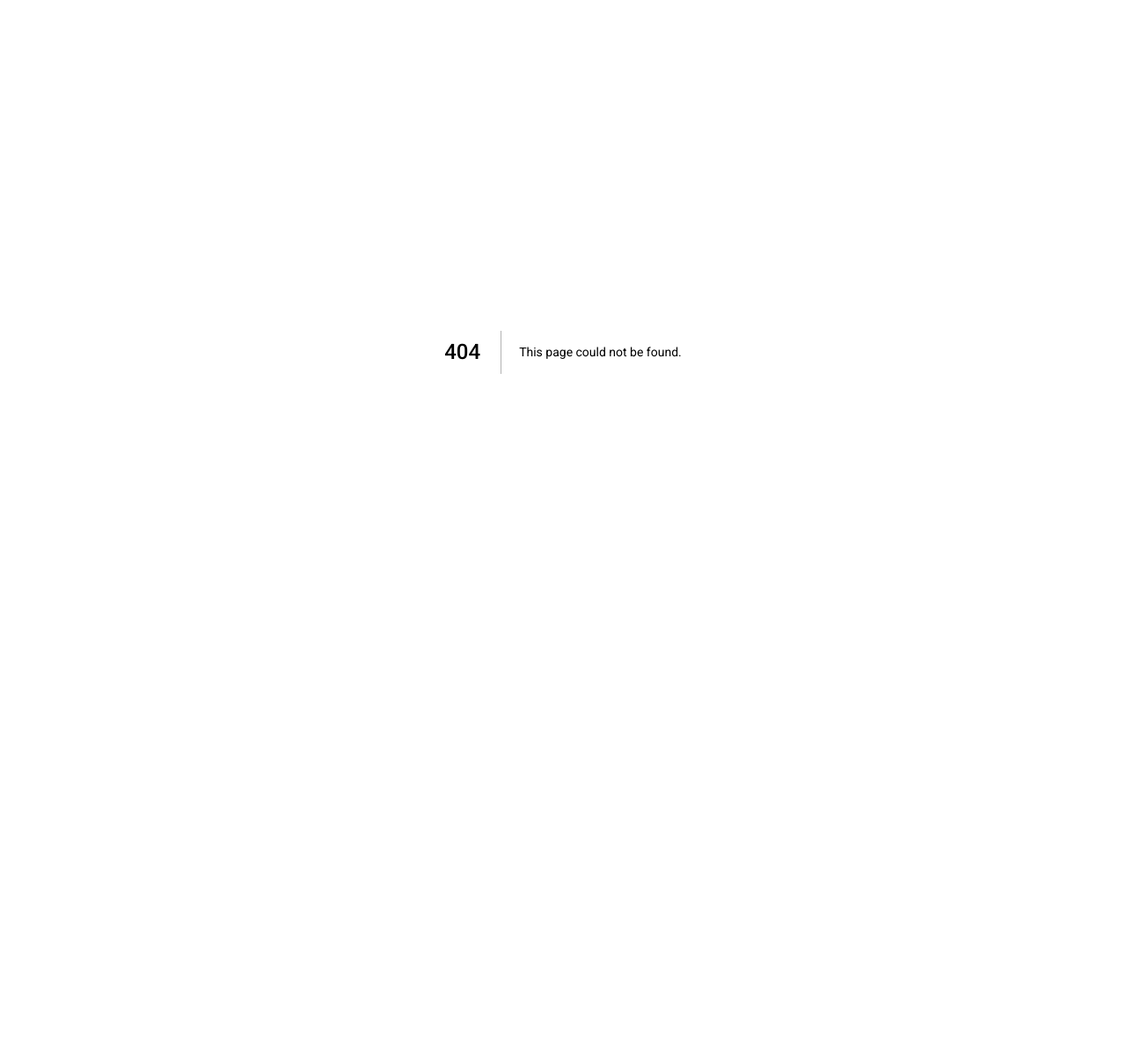
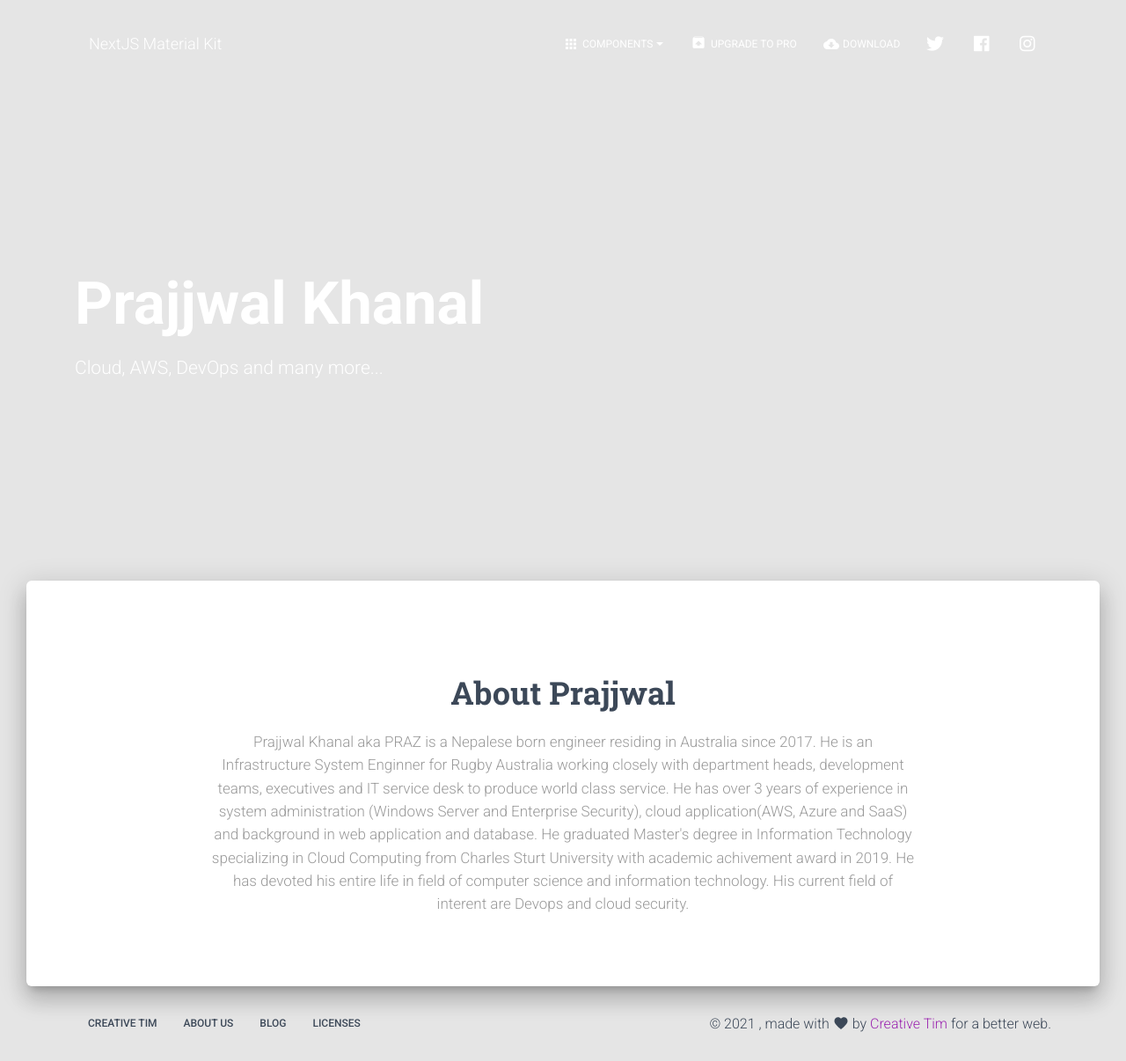
Before and after one commit to prajjwalkhanal/NextJS-PersonalWebsite, a Next.js app: page /landingpage in a window 1280 px wide. Before the commit this address had no page. Shown: the whole page at 88% size. Before the commit the page ends 800 px from the top, so only its background shows below. Built offline with nearby package versions, Linux system fonts and the light colour scheme.

Commit message:
Till AboutMe

```diff
--- /dev/null
+++ b/pages-sections/LandingPage-Sections/AboutMe.js
@@ -0,0 +1,37 @@
+import React from "react";
+// @material-ui/core components
+import { makeStyles } from "@material-ui/core/styles";
+
+// @material-ui/icons
+import Chat from "@material-ui/icons/Chat";
+import VerifiedUser from "@material-ui/icons/VerifiedUser";
+import Fingerprint from "@material-ui/icons/Fingerprint";
+// core components
+import GridContainer from "components/Grid/GridContainer.js";
+import GridItem from "components/Grid/GridItem.js";
+import InfoArea from "components/InfoArea/InfoArea.js";
+
+import styles from "assets/jss/nextjs-material-kit/pages/landingPageSections/productStyle.js";
+
+const useStyles = makeStyles(styles);
+
+export default function AboutMe() {
+  const classes = useStyles();
+  return (
+    <div className={classes.section}>
+      <GridContainer justify="center">
+        <GridItem xs={12} sm={12} md={8}>
+          <h2 className={classes.title}>About Prajjwal</h2>
+          <h5 className={classes.description}>
+            Prajjwal Khanal aka PRAZ is a Nepalese born engineer residing in Australia since 2017.
+            He is an Infrastructure System Enginner for Rugby Australia working closely with department heads, development teams, executives and IT service desk to produce world class service.
+            He has over 3 years of experience in system administration (Windows Server and Enterprise Security), cloud application(AWS, Azure and SaaS) and background in web application and database.
+
+            He graduated Master's degree in Information Technology specializing in Cloud Computing from Charles Sturt University with academic achivement award in 2019.
+            He has devoted his entire life in field of computer science and information technology. His current field of interent are Devops and cloud security.
+          </h5>
+        </GridItem>
+      </GridContainer>
+      </div>
+    );
+}
--- a/pages/index.js
+++ b/pages/index.js
@@ -3,7 +3,7 @@ import Router from "next/router";
 
 export default class Index extends Component {
   componentDidMount = () => {
-    Router.push("/components");
+    Router.push("/landingpage");
   };
 
   render() {
--- /dev/null
+++ b/pages/landingpage.js
@@ -0,0 +1,63 @@
+import React from "react";
+// nodejs library that concatenates classes
+import classNames from "classnames";
+// react components for routing our app without refresh
+import Link from "next/link";
+// @material-ui/core components
+import { makeStyles } from "@material-ui/core/styles";
+// @material-ui/icons
+// core components
+import Header from "components/Header/Header.js";
+import HeaderLinks from "components/Header/HeaderLinks.js";
+import Footer from "components/Footer/Footer.js";
+import GridContainer from "components/Grid/GridContainer.js";
+import GridItem from "components/Grid/GridItem.js";
+import Button from "components/CustomButtons/Button.js";
+import Parallax from "components/Parallax/Parallax.js";
+// sections for this page
+import AboutMe from "pages-sections/LandingPage-Sections/AboutMe.js";
+//import MySkill from "pages-sections/LandingPage-Sections/MySkill.js";
+
+import styles from "assets/jss/nextjs-material-kit/pages/components.js";
+
+const useStyles = makeStyles(styles);
+
+export default function Components(props) {
+  const classes = useStyles();
+  const { ...rest } = props;
+  return (
+    <div>
+      <Header
+        brand="NextJS Material Kit"
+        rightLinks={<HeaderLinks />}
+        fixed
+        color="transparent"
+        changeColorOnScroll={{
+          height: 400,
+          color: "white"
+        }}
+        {...rest}
+      />
+      <Parallax image={require("assets/img/nextjs_header.jpg")}>
+        <div className={classes.container}>
+          <GridContainer>
+            <GridItem>
+              <div className={classes.brand}>
+                <h1 className={classes.title}>Prajjwal Khanal</h1>
+                <h3 className={classes.subtitle}>
+                  Cloud, AWS, DevOps and many more...
+                </h3>
+              </div>
+            </GridItem>
+          </GridContainer>
+        </div>
+      </Parallax>
+
+      <div className={classNames(classes.main, classes.mainRaised)}>
+        <AboutMe/>
+
+      </div>
+      <Footer />
+    </div>
+  );
+}
```
Also changed, not shown: pages-sections/LandingPage-Sections/MySkills.js (added, +30 -0 lines), 2 other files (tests, documents, lock files or other folders).
